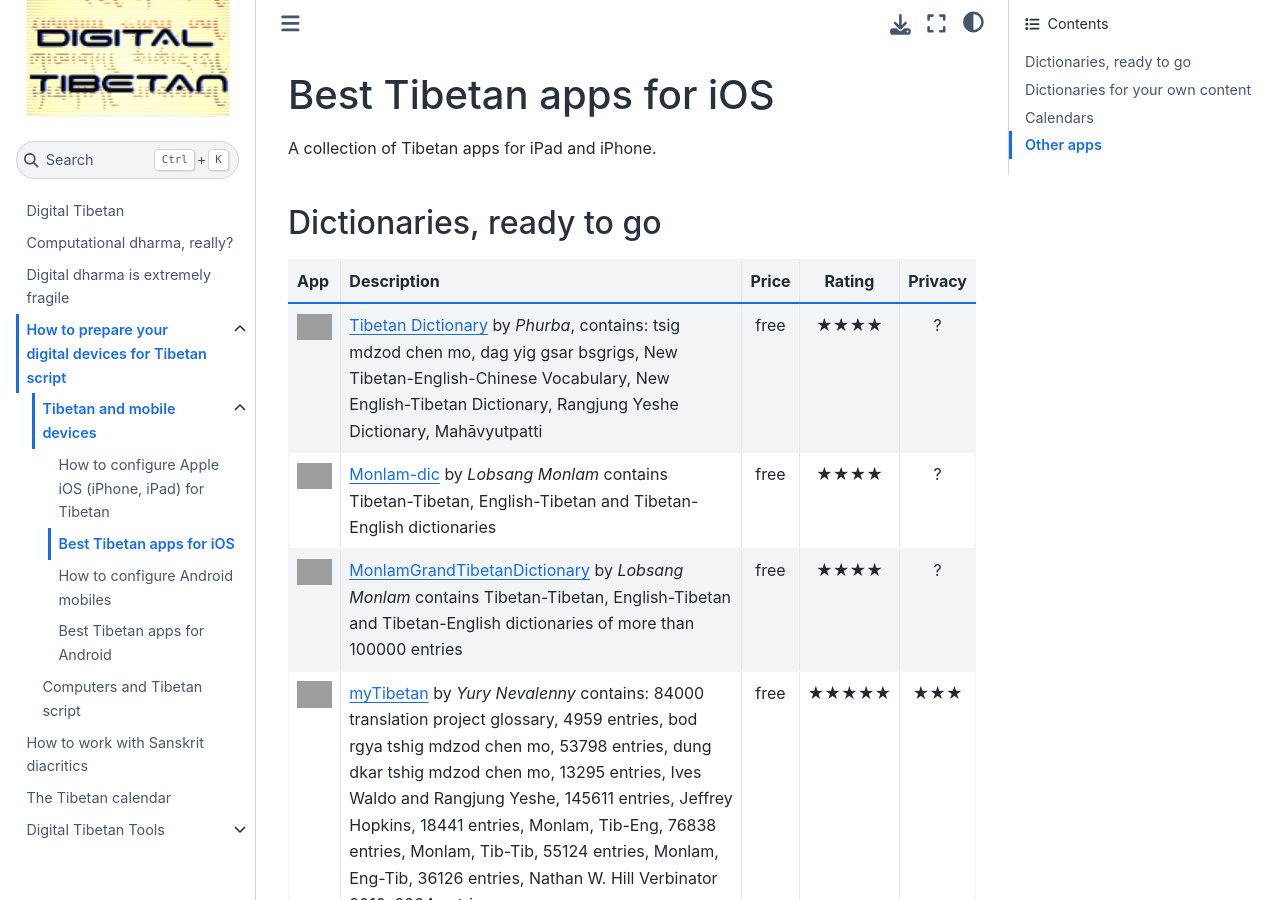
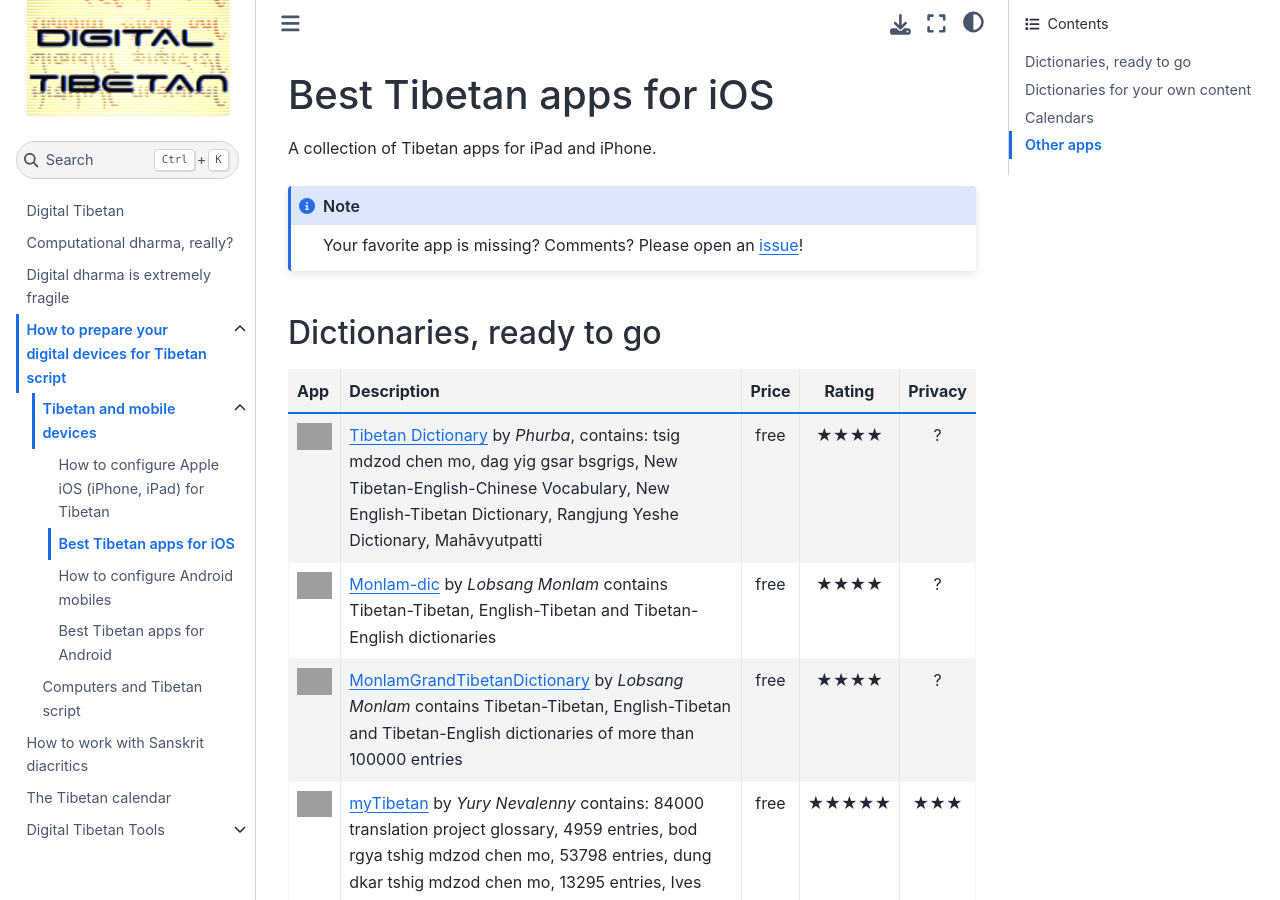
Before and after one commit to DigitalTibetan/DigitalTibetan, a Jupyter Book: the page built from docs/apps_ios.md, in a window 1280 px wide and 900 px high. Built offline with Jupyter Book 1.0.4 settings and Sphinx 7.4.7 and the Sphinx Book theme 1.1.4, drawn with Linux system fonts in a browser that asks for light colours; grey boxes are pictures that could not be loaded.

Commit message:
Req feedback

````diff
--- a/docs/apps_ios.md
+++ b/docs/apps_ios.md
@@ -1,6 +1,10 @@
 # Best Tibetan apps for iOS
 
 A collection of Tibetan apps for iPad and iPhone.
+
+```{note}
+Your favorite app is missing? Comments? Please open an [issue](https://github.com/DigitalTibetan/DigitalTibetan/issues)!
+```
 ## Dictionaries, ready to go
 
 | App | Description | Price | Rating | Privacy |
````
